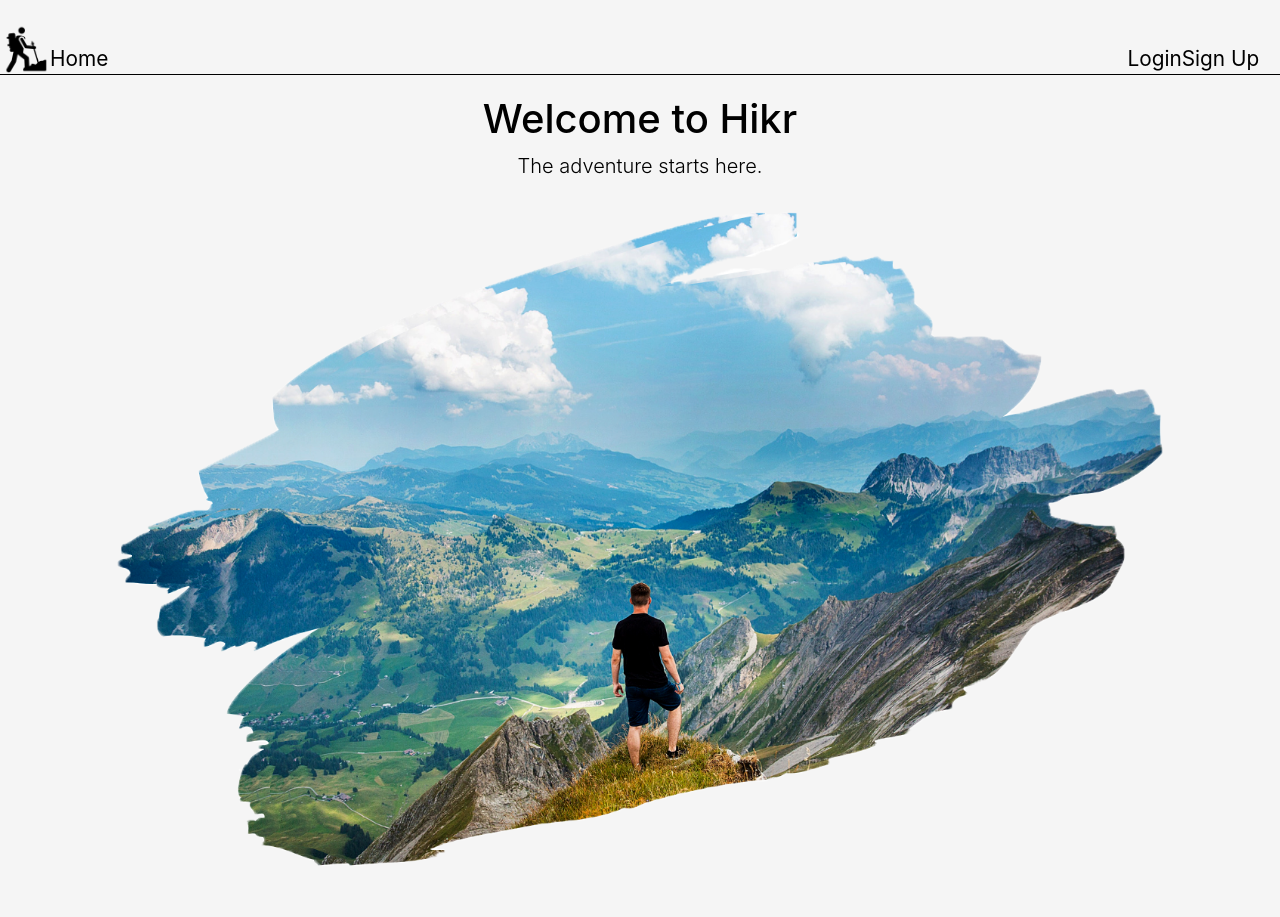
After one commit to edfranco/hikr, a Django app: template hikr_app/templates/home.html in a window 1280 px wide. The commit adds this page. Run offline with Django 3.2, Linux system fonts and the light colour scheme; the template is opened without the code that fills it, so the values that code supplies are empty; some libraries are stand-ins or nearby versions.

Commit message:
added home.html url,views

```diff
--- a/accounts/views.py
+++ b/accounts/views.py
@@ -59,4 +59,4 @@ def login(request):
 
 def logout(request):
     auth.logout(request)
-    return redirect('home')
+    return redirect('base')
--- a/hikr_app/templates/base.html
+++ b/hikr_app/templates/base.html
@@ -19,7 +19,7 @@
     <nav>
         <div class="left">
             <img src="{% static 'images/hiker-logo-1.png' %}" width="50" height="50" alt="">
-            <a href="{% url 'home' %}">Home</a>
+            <a href="{% url 'base' %}">Home</a>
         </div>
         <div class="right">
             {% if user.is_authenticated %}
@@ -36,7 +36,7 @@
     </nav>
 
 
-    <div class="container">
+    <!-- <div class="container">
         <div class="row">
             <div class="col-md-12">
                 <div class="header-text">
@@ -48,7 +48,7 @@
                 <img src="{% static 'images/cover-img.png' %}" class="img-fluid" alt="Responsive image">
             </div>
         </div>
-    </div>
+    </div> -->
 
     <main>
         {% block content %}
--- /dev/null
+++ b/hikr_app/templates/home.html
@@ -0,0 +1,19 @@
+{% extends 'base.html' %}
+{% load staticfiles %}
+{% block content %}
+
+<div class="container">
+        <div class="row">
+            <div class="col-md-12">
+                <div class="header-text">
+                    <h1>Welcome to Hikr</h1>
+                    <p class="lead lead-text">The adventure starts here.</p>
+                </div>
+            </div>
+            <div class="col-md-12">
+                <img src="{% static 'images/cover-img.png' %}" class="img-fluid" alt="Responsive image">
+            </div>
+        </div>
+    </div>
+
+{% endblock %}
--- a/hikr_app/urls.py
+++ b/hikr_app/urls.py
@@ -2,7 +2,7 @@ from django.urls import path
 from . import views
 
 urlpatterns = [
-    path('', views.home, name = 'home'),
+    path('', views.base, name = 'base'),
     path('wall', views.wall, name = 'wall'),
     path('users/<int:pk>', views.profile, name= 'profile'),
     path('new_hike/', views.new_hike, name="new_hike")
--- a/hikr_app/views.py
+++ b/hikr_app/views.py
@@ -6,8 +6,8 @@ from django.contrib.auth.models import User
 from .models import Post, Comment, Profile
 
 # Create your views here.
-def home(request):
-    return render(request,'base.html')
+def base(request):
+    return render(request,'home.html')
 
 def wall(request):
     posts = Post.objects.all()
```
